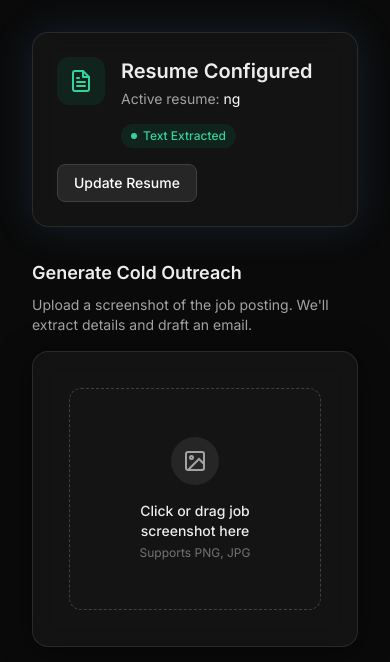
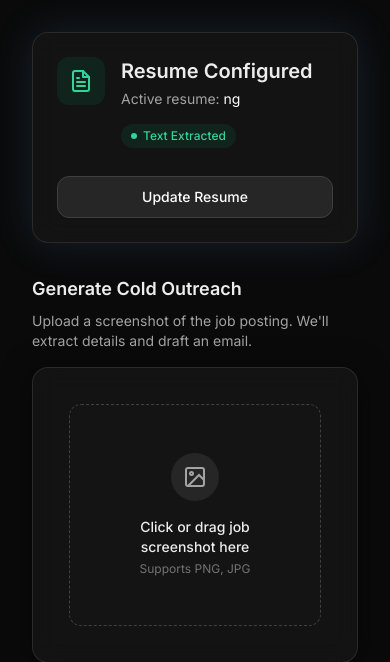
Before and after one commit to ikuldeepdangi/Snap-it, a Django app: page /dashboard/ in a window 390 px wide. Shown: the part 64-726 px from the top of the page. Run offline with Django 5.2, Linux system fonts and the light colour scheme; a user stored in the database is signed in; tables that the repository leaves empty hold one stand-in row (values such as "Sample post"); some libraries are stand-ins or nearby versions.

Commit message:
Fix mobile layout overflow caused by long resume filenames on dashboard

```diff
--- a/apps/core/templates/core/dashboard.html
+++ b/apps/core/templates/core/dashboard.html
@@ -6,22 +6,22 @@
     {% if has_resume %}
     <!-- Resume Active Card -->
     <div class="glass-card rounded-2xl p-6 ambient-glow">
-        <div class="flex flex-col sm:flex-row items-start justify-between gap-4">
-            <div class="flex items-start gap-4">
+        <div class="flex flex-col sm:flex-row sm:items-start justify-between gap-5 sm:gap-4">
+            <div class="flex items-start gap-4 min-w-0 w-full">
                 <div class="w-12 h-12 rounded-xl bg-emerald-500/10 text-emerald-400 flex items-center justify-center shrink-0">
                     <svg class="w-6 h-6" viewBox="0 0 24 24" fill="none" stroke="currentColor" stroke-width="2" stroke-linecap="round" stroke-linejoin="round"><path d="M14 2H6a2 2 0 0 0-2 2v16a2 2 0 0 0 2 2h12a2 2 0 0 0 2-2V8z"></path><polyline points="14 2 14 8 20 8"></polyline><line x1="16" y1="13" x2="8" y2="13"></line><line x1="16" y1="17" x2="8" y2="17"></line><polyline points="10 9 9 9 8 9"></polyline></svg>
                 </div>
-                <div>
-                    <h2 class="text-xl font-semibold mb-1">Resume Configured</h2>
-                    <p class="text-neutral-400 text-sm mb-3">Active resume: <span class="text-white">{{ resume.file.name|slice:"8:" }}</span></p>
+                <div class="min-w-0 flex-1">
+                    <h2 class="text-xl font-semibold mb-1 truncate">Resume Configured</h2>
+                    <p class="text-neutral-400 text-sm mb-3 truncate" title="{{ resume.file.name|slice:'8:' }}">Active resume: <span class="text-white">{{ resume.file.name|slice:"8:" }}</span></p>
                     <span class="inline-flex items-center gap-1.5 px-2.5 py-1 rounded-full bg-emerald-500/10 text-emerald-400 text-xs font-medium">
                         <span class="w-1.5 h-1.5 rounded-full bg-emerald-400"></span> Text Extracted
                     </span>
                 </div>
             </div>
-            <form method="POST" action="{% url 'dashboard' %}" enctype="multipart/form-data" id="replace-form">
+            <form method="POST" action="{% url 'dashboard' %}" enctype="multipart/form-data" id="replace-form" class="w-full sm:w-auto shrink-0 mt-2 sm:mt-0">
                 {% csrf_token %}
-                <button type="button" onclick="document.getElementById('replace-file').click()" class="px-4 py-2 text-sm font-medium text-white bg-neutral-800 hover:bg-neutral-700 rounded-lg transition-colors border border-neutral-700">
+                <button type="button" onclick="document.getElementById('replace-file').click()" class="w-full sm:w-auto px-5 py-2.5 text-sm font-medium text-white bg-neutral-800 hover:bg-neutral-700 rounded-xl transition-all border border-neutral-700 shadow-sm">
                     Update Resume
                 </button>
                 <input type="file" name="resume_file" id="replace-file" accept="application/pdf" class="hidden" onchange="document.getElementById('replace-form').submit();">
```
